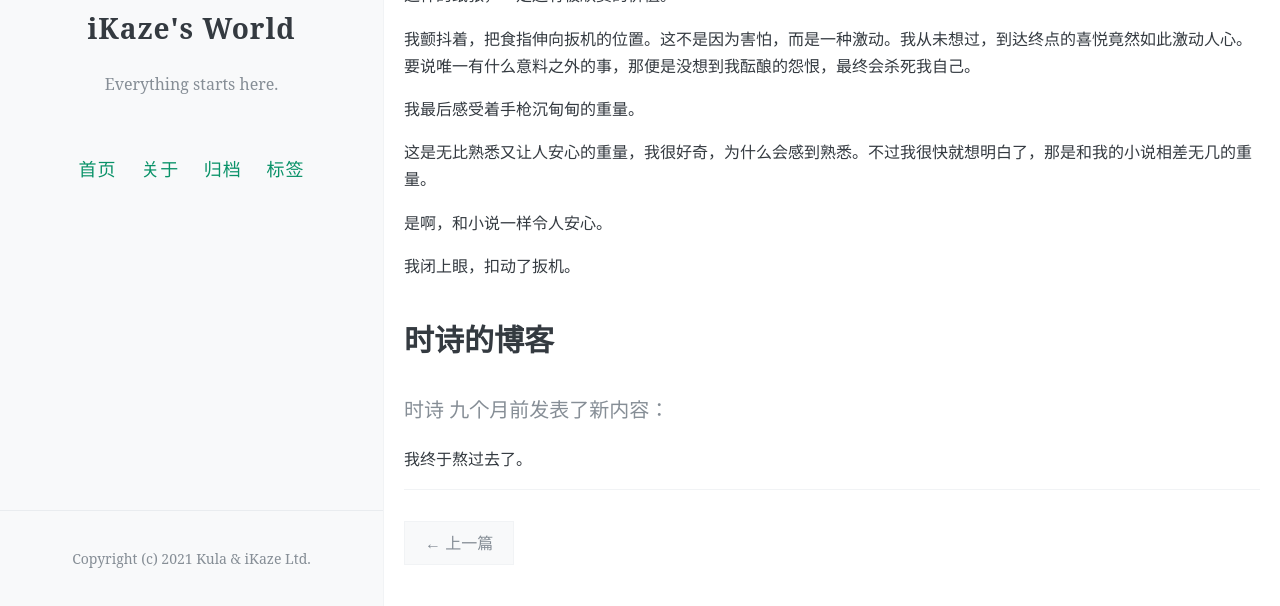
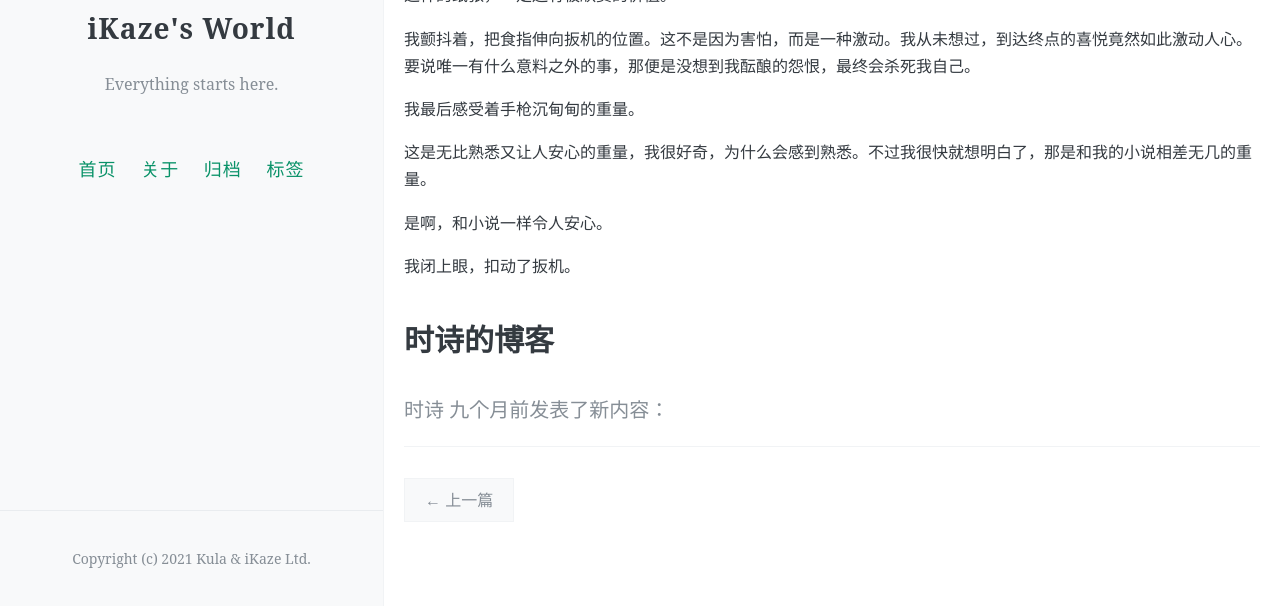
Before and after one commit to 1Kaze/iKaze, a Jekyll site: the page built from _posts/2021-1-31-springphobia4.md, in a window 1280 px wide and 900 px high, scrolled down 9200 px, cut to the strip 294-900 px from the top of the window. Built offline with Jekyll 4.4.1, drawn with Linux system fonts in a browser that asks for light colours; comment, search, counter and statistics services are not loaded; after the commit the page ends 10056 px from its top, so only the background shows below that.

Commit message:
Update 2021-1-31-springphobia4.md

```diff
--- a/_posts/2021-1-31-springphobia4.md
+++ b/_posts/2021-1-31-springphobia4.md
@@ -382,5 +382,3 @@ comments: true
 # 时诗的博客
 
 #### 时诗 九个月前发表了新内容：
-
-我终于熬过去了。
```
